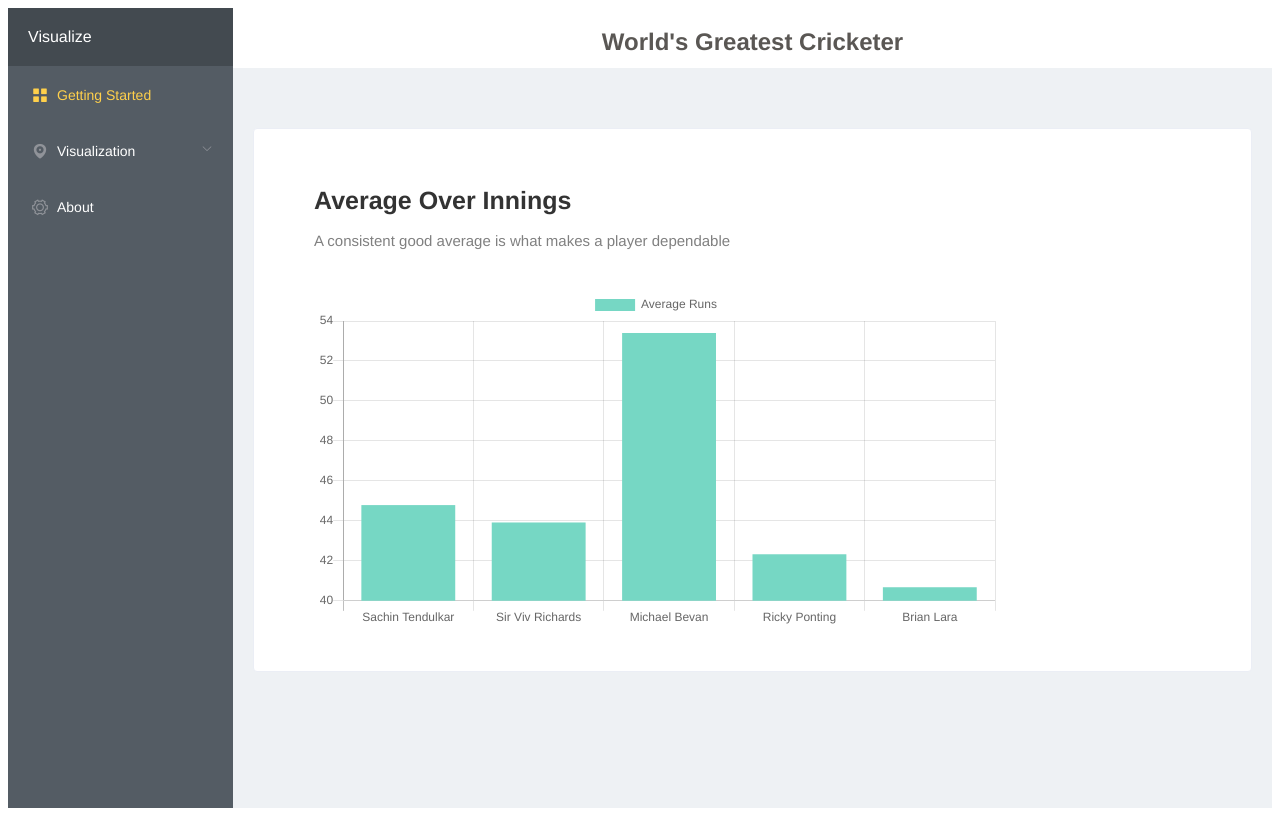
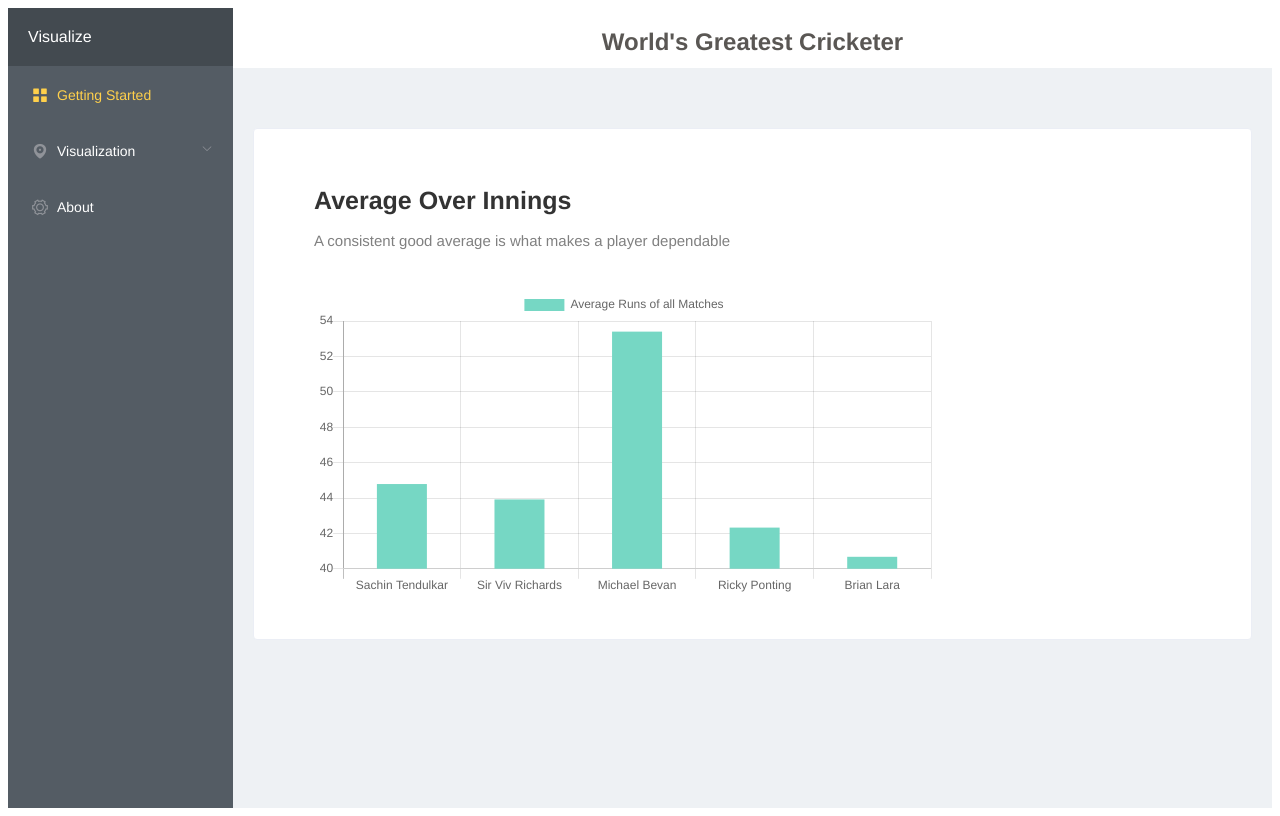
Before and after one commit to tapthoughts/worlds-greatest-cricketer, a Vue app: page /battingODI in a window 1280 px wide. Built offline with nearby package versions, Linux system fonts and the light colour scheme.

Commit message:
modified home

```diff
--- a/src/views/BattingODI.vue
+++ b/src/views/BattingODI.vue
@@ -26,7 +26,7 @@ export default {
      return {
       chartContainerStyle: {
         margin: '20px',
-        width: '55vw',
+        width: '50vw',
         display: 'inline-block'
       },
       AvgOverInngsData: {
@@ -38,7 +38,11 @@ export default {
                 beginAtZero: true,
                 maxRotation: 0,
                 minRotation: 0
-              }
+              },
+              gridLines: {
+                offsetGridLines: true
+            },
+            barThickness: 50
             }],
           }
         },
@@ -60,7 +64,7 @@ export default {
     this.AvgOverInngsData.data = {
       labels: avgOverInngsData.map(t => t.name),
       datasets: [{
-        label: 'Average Runs',
+        label: 'Average Runs of all Matches',
         data: avgOverInngsData.map(t => t.avg),
         backgroundColor: '#76D7C4'
       }]
--- a/src/views/Home.vue
+++ b/src/views/Home.vue
@@ -1,7 +1,10 @@
 <template>
   <div class="home">
     <h1>This is home page</h1>
-    <router-link to="/about">About</router-link>
+    <blockquote>
+     <p style="text-align: center;">Who rules the cricket pitch across the globe for ODI, Test and T20?</p>
+    </blockquote>
+    <!-- <router-link to="/about">About</router-link> -->
   </div>
 </template>
 
```
